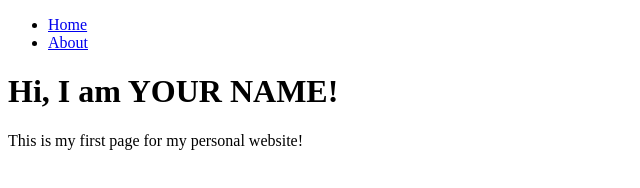
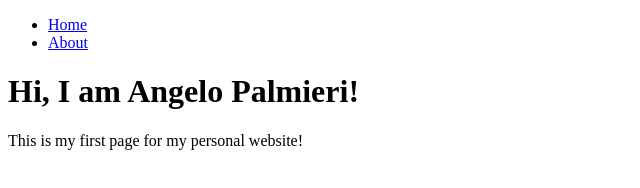
Before and after one commit to AngeloPalmieri/AngeloPalmieri, a plain HTML site: page index.html in a window 1280 px wide. Shown: the whole page, without its empty margins (0-640 px from the left). Drawn offline with Linux system fonts and the light colour scheme.

Commit message:
Update index.html

```diff
--- a/index.html
+++ b/index.html
@@ -12,7 +12,7 @@
    </nav>
    <div class=”container”>
      <div class=”blurb”>
-       <h1>Hi, I am YOUR NAME!</h1>
+       <h1>Hi, I am Angelo Palmieri!</h1>
        <p>This is my first page for my personal website!</a></p>
      </div>
    </div>
```
